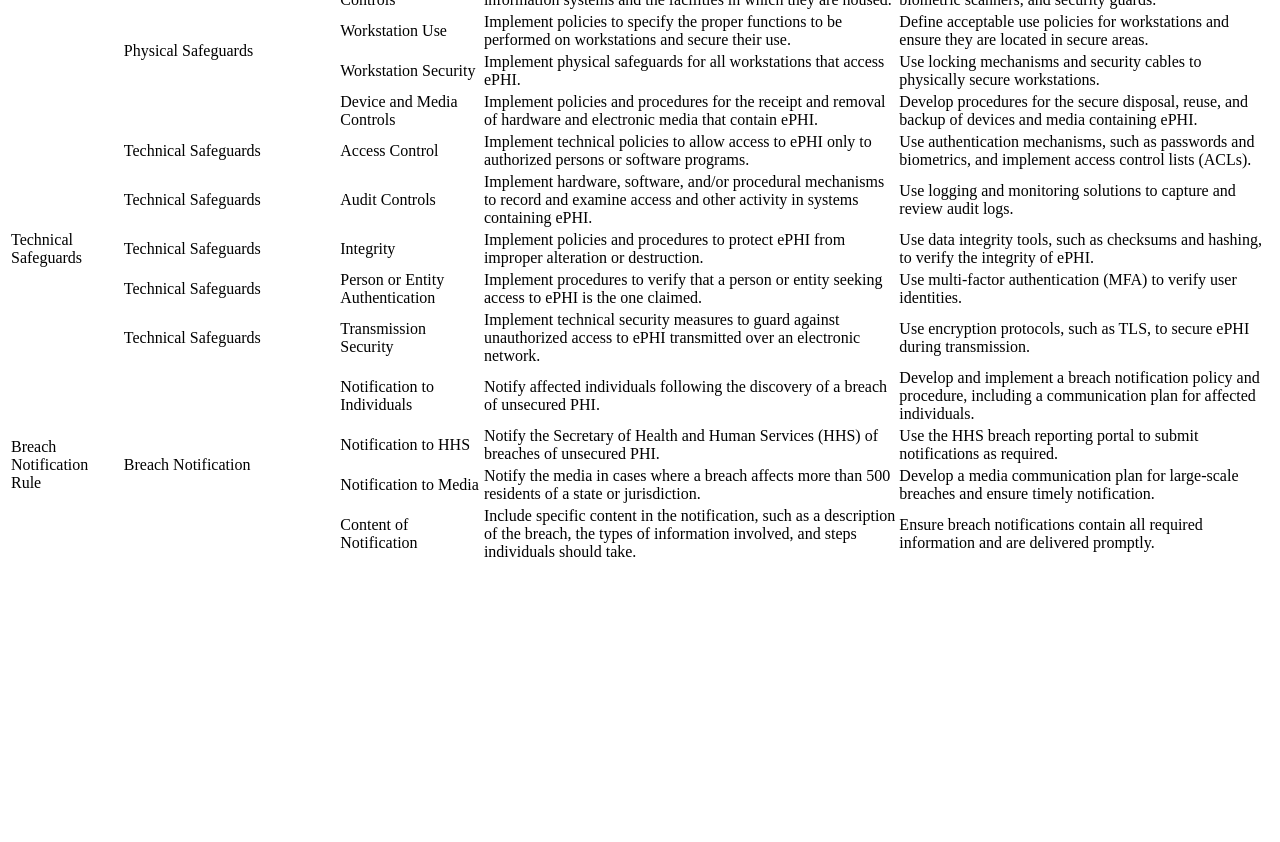
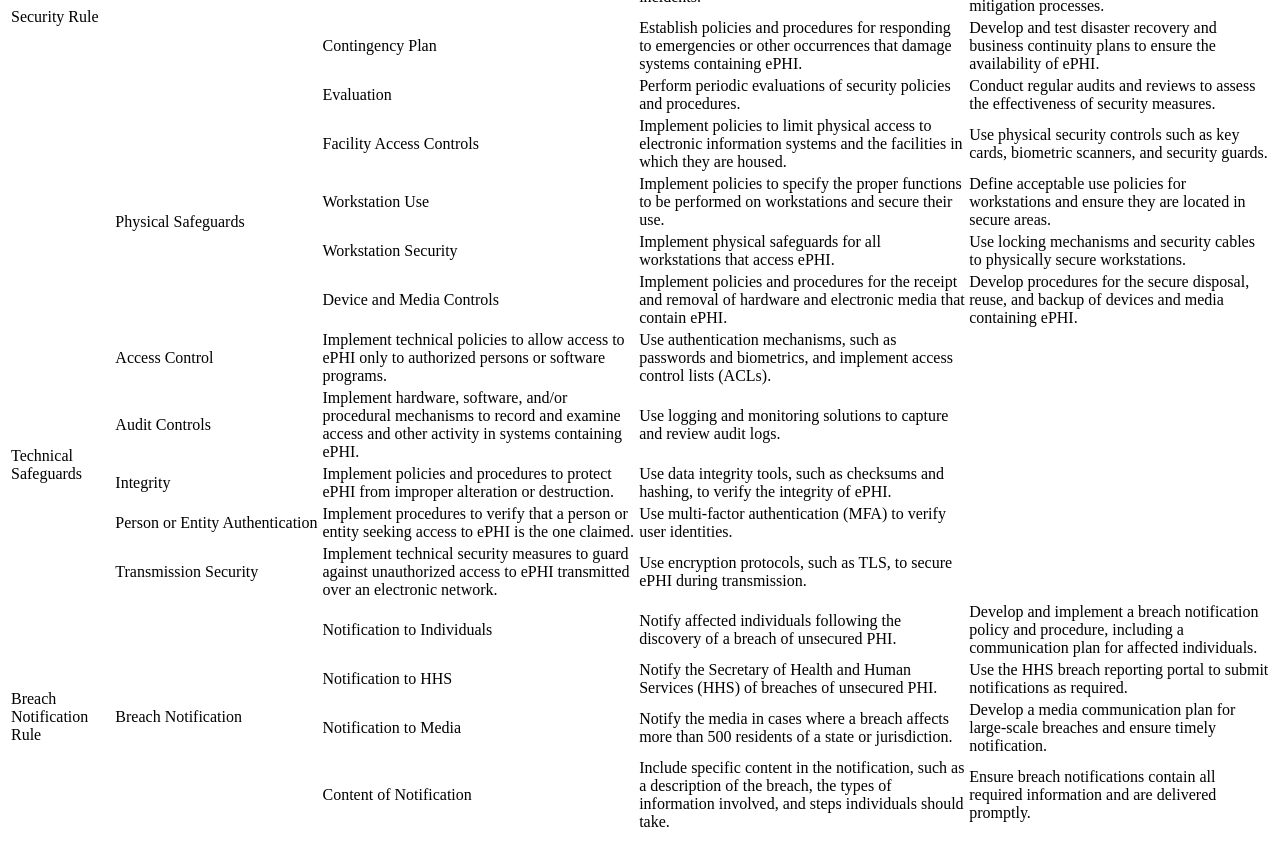
Before and after one commit to JermaineCyber/HIPAA, a plain HTML site: page index.html in a window 1280 px wide. Shown: the part 780-1622 px from the top of the page. Before the commit the page ends 1352 px from the top, so only its background shows below. Drawn offline with Linux system fonts and the light colour scheme.

Commit message:
Update index.html

```diff
--- a/index.html
+++ b/index.html
@@ -120,31 +120,26 @@
                 </tr>
                 <tr>
                     <td rowspan="5">Technical Safeguards</td>
-                    <td>Technical Safeguards</td>
                     <td>Access Control</td>
                     <td>Implement technical policies to allow access to ePHI only to authorized persons or software programs.</td>
                     <td>Use authentication mechanisms, such as passwords and biometrics, and implement access control lists (ACLs).</td>
                 </tr>
                 <tr>
-                    <td>Technical Safeguards</td>
                     <td>Audit Controls</td>
                     <td>Implement hardware, software, and/or procedural mechanisms to record and examine access and other activity in systems containing ePHI.</td>
                     <td>Use logging and monitoring solutions to capture and review audit logs.</td>
                 </tr>
                 <tr>
-                    <td>Technical Safeguards</td>
                     <td>Integrity</td>
                     <td>Implement policies and procedures to protect ePHI from improper alteration or destruction.</td>
                     <td>Use data integrity tools, such as checksums and hashing, to verify the integrity of ePHI.</td>
                 </tr>
                 <tr>
-                    <td>Technical Safeguards</td>
                     <td>Person or Entity Authentication</td>
                     <td>Implement procedures to verify that a person or entity seeking access to ePHI is the one claimed.</td>
                     <td>Use multi-factor authentication (MFA) to verify user identities.</td>
                 </tr>
                 <tr>
-                    <td>Technical Safeguards</td>
                     <td>Transmission Security</td>
                     <td>Implement technical security measures to guard against unauthorized access to ePHI transmitted over an electronic network.</td>
                     <td>Use encryption protocols, such as TLS, to secure ePHI during transmission.</td>
```
